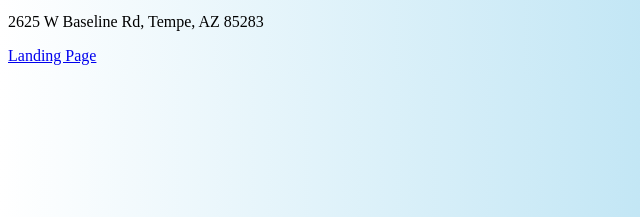
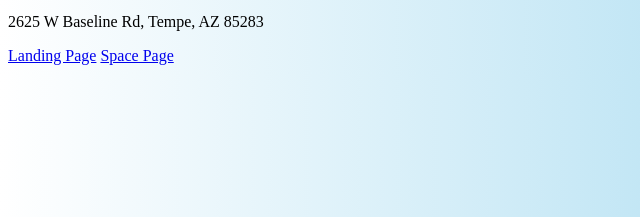
Before and after one commit to mespinoza39/mespinoza39.github.io, a plain HTML site: page boardObjectives.html in a window 1280 px wide. Shown: the part 324-541 px from the top of the page, 0-640 px from the left. Drawn offline with Linux system fonts and the light colour scheme.

Commit message:
Update boardObjectives.html

```diff
--- a/boardObjectives.html
+++ b/boardObjectives.html
@@ -23,5 +23,6 @@
     </footer>
     <nav>
         <a href="https://mespinoza39.github.io">Landing Page</a>
+        <a href="https://mespinoza39.github.io/spacePage">Space Page</a>
     </nav>
 </html>
```
